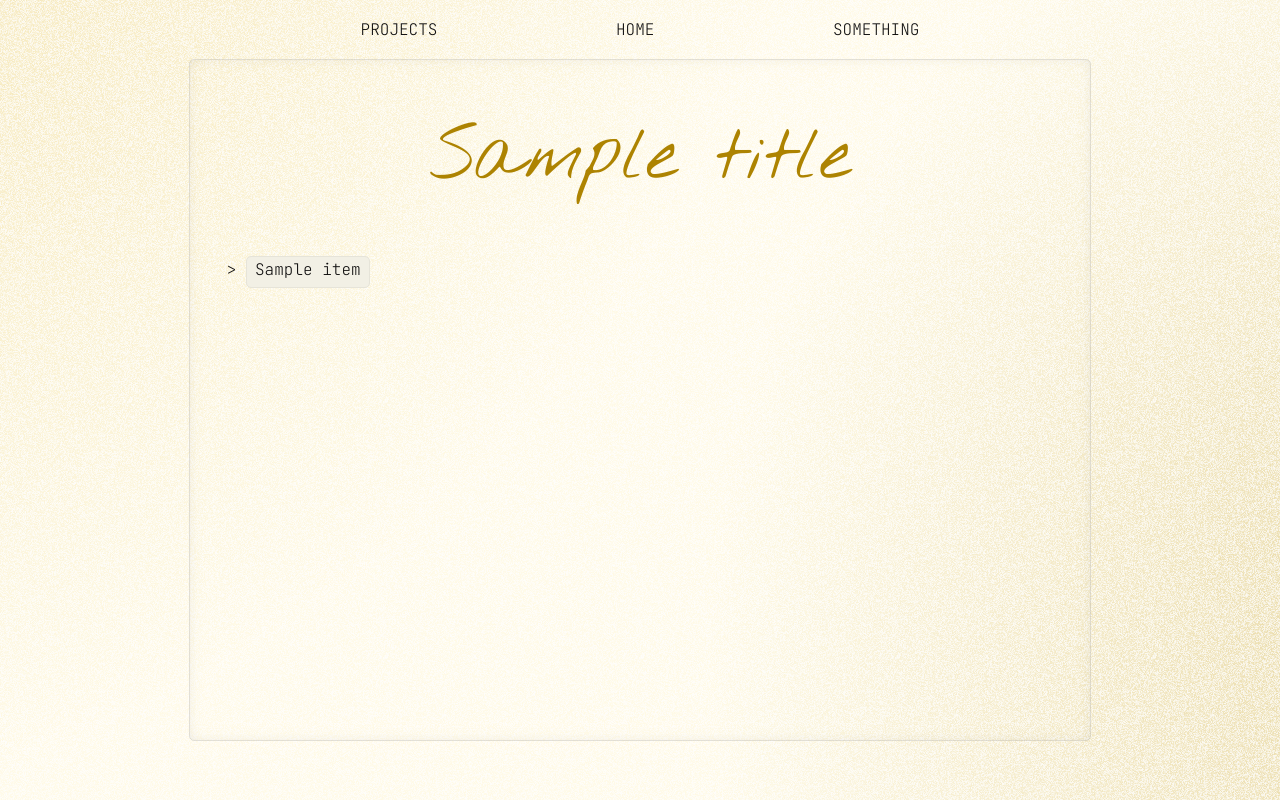
After one commit to Nanito111/nanologs, a Flask app: template api/templates/routes/index_of.html in a window 1280 px wide. The commit adds this page. Run offline with Flask 3, Linux system fonts and the light colour scheme; the template is opened without the code that fills it: most values are stand-ins (such as "Sample title", 1, 10 or a date in 2020).

Commit message:
feat: routes, style, reordering
- functional routes, now i can navigate to projects then to devlogs.
- style changes
  - new title font
  - change header's font
  - change some colors
- move devlogs to templates (this is maybe temporary stuff) because i
dont know how to render external templates/html

```diff
--- a/api/main.py
+++ b/api/main.py
@@ -1,24 +1,55 @@
-from flask import Flask, render_template
-from markupsafe import Markup
+from flask import Flask, render_template, url_for
+from api.utils import list_dirs_from_dir, list_files_from_dir
+from os.path import join
+
 
 app = Flask(__name__)
+app.debug = True
+DEVLOGS_DIR = join("api", "devlogs")
 
 
 @app.route("/")
 def home():
     # TODO: make proper home page
-    return render_template("routes/home.html")
+    return render_template(
+        "routes/home.html",
+        page_name="home",
+    )
 
 
-# TODO: make projects index
-
-# TODO: make devlogs index
+@app.route("/projects/")
+def projects_index():
+    projects = list_dirs_from_dir(DEVLOGS_DIR)
+    return render_template(
+        "routes/index_of.html",
+        items=projects,
+        title="My Projects",
+        page_name="projects",
+    )
 
 
-@app.route("/devlogs/")
-def devlog_read():
-    # TODO: read devlogs from directory passed as url-path argument
+@app.route("/projects/<project_name>/")
+def devlogs_index(project_name: str):
+    project_dir = join(DEVLOGS_DIR, project_name)
+    files = list_files_from_dir(project_dir)
+    project_name = project_name.replace("-", " ").title()
+
     return render_template(
-        "routes/devlog-read.html",
-        content=Markup("<h1>hello world</h1>"),
+        "routes/index_of.html",
+        items=files,
+        title=project_name,
+        page_name=project_name.lower(),
     )
+
+
+@app.route("/projects/<project_name>/<devlog_name>")
+def devlog_read(project_name: str, devlog_name: str):
+    devlog_file_path = join("devlogs", project_name, devlog_name + ".html")
+    devlog_index_path = url_for("devlogs_index", project_name=project_name)
+
+    return render_template(
+        devlog_file_path,
+        index_page=devlog_index_path,
+        project_name=project_name.replace("-", " ").lower(),
+        page_name=devlog_name.lower(),
+    )
--- a/api/static/style.css
+++ b/api/static/style.css
@@ -1,6 +1,7 @@
-@import url("https://fonts.googleapis.com/css2?family=Caveat:wght@400..700&display=swap");
 @import url("https://fonts.googleapis.com/css2?family=JetBrains+Mono:ital,wght@0,100..800;1,100..800&display=swap");
+@import url("https://fonts.googleapis.com/css2?family=Nothing+You+Could+Do&display=swap");
 
+/* colors from flexoki palette - https://stephango.com/flexoki */
 @media (prefers-color-scheme: light) {
   :root {
     --bg: rgb(255, 252, 240);
@@ -30,6 +31,11 @@
     --pu: rgb(94, 64, 157);
     --ma-2: rgb(206, 93, 151);
     --ma: rgb(160, 47, 111);
+
+    --accent: var(--ye);
+    --accent-2: var(--ye-2);
+    --oposite: var(--bl);
+    --oposite-2: var(--bl-2);
 
     --noise-constrast: 0.7;
   }
@@ -65,6 +71,11 @@
     --ma: rgb(206, 93, 151);
     --ma-2: rgb(160, 47, 111);
 
+    --accent: var(--pu);
+    --accent-2: var(--pu-2);
+    --oposite: var(--or);
+    --oposite-2: var(--or-2);
+
     --noise-constrast: 0.3;
   }
 }
@@ -72,9 +83,10 @@
 :root {
   background-color: var(--bg);
   font-family: "JetBrains Mono", monospace;
+  font-weight: 200;
   color: var(--tx);
   color-scheme: light dark;
-  scrollbar-color: var(--ye) transparent;
+  scrollbar-color: var(--accent) transparent;
   scrollbar-width: thin;
 }
 
@@ -84,9 +96,12 @@
 }
 
 h1 {
-  font-family: "Caveat", cursive;
+  /* font-family: "Caveat", cursive; */
+  font-family: "Nothing You Could Do", cursive;
   font-style: normal;
-  color: var(--ye);
+  font-weight: 400;
+  color: var(--accent);
+  text-align: center;
 
   font-size: calc(3rem + 2vw);
 
@@ -94,26 +109,33 @@ h1 {
     font-size: 5rem;
   }
 
-  text-align: center;
+  > small {
+    all: unset;
+    display: block;
+    font-family: "JetBrains Mono", monospace;
+    font-size: 1rem;
+    font-weight: 200;
+  }
 }
 
 h2 {
-  font-family: "Caveat", cursive;
   font-style: normal;
-  color: var(--ye);
+  font-weight: 400;
+  color: var(--accent);
 
-  font-size: calc(2rem + 1vw);
+  font-size: calc(1.4rem + 1vw);
 
   @media (min-width: 1920px) {
     font-size: 3rem;
   }
 
   margin: 1.5rem 0;
-  text-transform: capitalize;
+  margin-bottom: 0;
+  text-transform: lowercase;
 }
 
 #noise {
-  background-image: url("noisy-texture-256x256.png");
+  background-image: url("noisy-texture-256x256.webp");
   mix-blend-mode: overlay;
   position: absolute;
   max-width: unset;
@@ -125,8 +147,8 @@ h2 {
 }
 
 #gradient {
-  --gradient1-color: color-mix(in srgb, var(--ye-2), transparent 70%);
-  --gradient2-color: color-mix(in srgb, var(--ye), transparent 80%);
+  --gradient1-color: color-mix(in srgb, var(--accent-2), transparent 80%);
+  --gradient2-color: color-mix(in srgb, var(--accent), transparent 80%);
   background-image:
     radial-gradient(
       circle at -30% -50%,
@@ -153,7 +175,7 @@ body {
   justify-content: space-between;
   flex-direction: column;
   align-items: center;
-  height: 100vh;
+  height: 100dvh;
 
   margin: 0 1rem;
 }
@@ -183,7 +205,7 @@ header {
     &.current-page {
       color: var(--bg);
       font-weight: bold;
-      background-color: var(--ye);
+      background-color: var(--accent);
       pointer-events: none;
     }
 
@@ -206,7 +228,7 @@ header {
 main {
   --limit-color: color-mix(in srgb, var(--tx-3), transparent 60%);
   border: var(--limit-color) 1px solid;
-  box-shadow: 0 0px 15px 0px var(--limit-color) inset;
+  box-shadow: 0 0px 15px -5px var(--limit-color) inset;
   height: 87vh;
   overflow-y: scroll;
   overflow-x: hidden;
@@ -223,6 +245,58 @@ main {
 
   > div {
     padding: 0 1rem;
+  }
+  a {
+    color: var(--tx);
+    &:visited {
+      color: unset;
+      text-decoration: none;
+    }
+    &:hover {
+      text-shadow: var(--tx-3) 0 0 10px;
+      text-decoration: underline;
+    }
+  }
+
+  div.image {
+    display: flex;
+    justify-content: center;
+  }
+
+  img {
+    border-radius: 2px;
+    border: 1px var(--ui) solid;
+    box-shadow: var(--tx) 0 0 10px -5px;
+  }
+}
+
+ul.index_of {
+  list-style-type: "> ";
+  a {
+    transition-property: background-color, color, border-color, box-shadow;
+    transition-duration: 200ms;
+    transition-timing-function: ease;
+    transition-behavior: normal;
+
+    display: inline-block;
+    padding: 0 0.5rem;
+    height: 30px;
+
+    background-color: var(--bg-2);
+    border-radius: 5px;
+    border: 1px var(--ui) solid;
+    line-height: 1.6;
+    text-decoration: none;
+
+    &:hover {
+      /* color: var(--accent); */
+      border: 1px var(--accent) solid;
+      box-shadow: var(--ui-3) 0 0 10px -2px;
+    }
+    &:active {
+      background-color: var(--bg-1);
+      box-shadow: none;
+    }
   }
 }
 
@@ -268,9 +342,9 @@ index {
     }
 
     > a.current-section {
-      color: var(--ye);
+      color: var(--accent);
       opacity: 1;
-      text-shadow: var(--ye-2) 0 0 10px;
+      text-shadow: var(--accent-2) 0 0 10px;
     }
 
     scrollbar-color: transparent;
@@ -293,7 +367,7 @@ index {
     padding: 0 0.5rem;
     border-radius: 5px;
     background-color: var(--bg-2);
-    color: var(--ye);
+    color: var(--accent);
     border: 1px var(--ui) solid;
 
     height: 30px;
@@ -305,12 +379,12 @@ index {
 
     &:hover {
       cursor: pointer;
-      border: 1px var(--ye-2) solid;
-      box-shadow: var(--ye-2) 0 0 10px -2px;
+      border: 1px var(--accent) solid;
+      box-shadow: var(--ui-3) 0 0 10px -2px;
     }
 
     &:active {
-      box-shadow: var(--ye-2) 0 0 10px -5px;
+      box-shadow: var(--ui-3) 0 0 10px -5px;
     }
   }
 
--- a/api/templates/base.html
+++ b/api/templates/base.html
@@ -4,8 +4,10 @@
 <head>
   <meta charset="UTF-8">
   <meta name="viewport" content="width=device-width, initial-scale=1">
-  <title>nanologs - home</title>
+  <title>nanologs | {{page_name}}</title>
   <link href="{{ url_for('static', filename='style.css') }}" rel="stylesheet">
+  {% block head %}
+  {% endblock %}
 </head>
 
 <body>
@@ -19,9 +21,10 @@
       {% block content %}{% endblock %}
     </div>
   </main>
-  {% block index %}
-  <index></index>
-  {% endblock %}
+  <index>
+    {% block index %}
+    {% endblock %}
+  </index>
 </body>
 
 </html>
--- a/api/templates/header.html
+++ b/api/templates/header.html
@@ -1,5 +1,5 @@
 <header>
-  <a href="">projects</a>
-  <a href="#" class="current-page">home</a>
+  <a href="{{url_for('projects_index')}}">projects</a>
+  <a href="{{url_for('home')}}">home</a>
   <a href="">something</a>
 </header>
--- a/api/templates/page-controls.html
+++ b/api/templates/page-controls.html
@@ -7,7 +7,7 @@
     </svg>
     <span>introduction</span>
   </a>
-  <a href="#">logs</a>
+  <a href="{{ index_page }}">logs</a>
   <a href="#">
     <span>the process of this</span>
     <svg xmlns="http://www.w3.org/2000/svg" width="16" height="16" fill="currentColor" class="bi bi-caret-right-fill"
--- a/api/templates/routes/devlog-read.html
+++ b/api/templates/routes/devlog-read.html
@@ -3,7 +3,8 @@
 {% block content %}
 {% include 'page-controls.html' %}
 
-{{ content }}
+{% block devlog %}
+{% endblock  %}
 
 {% include 'page-controls.html' %}
 {% endblock %}
--- a/api/templates/routes/home.html
+++ b/api/templates/routes/home.html
@@ -35,6 +35,8 @@
 </p>
 <h2 id="some-stuff">some stuff</h2>
 <p>molestiae corporis expedita non enim iusto alias magni odio id</p>
+<h3 id="some-little-stuff">some-little-stuff</h3>
+<p>molestiae corporis expedita non enim iusto alias magni odio id</p>
 <h2 id="final-thoughts">final thoughts</h2>
 <p>Animi quas omnis sed. Aut voluptas exercitationem doloribus odit repudiandae. Nihil corrupti nobis quia enim
   eligendi placeat. Incidunt non est nostrum atque quisquam enim saepe adipisci. Sint provident quia corporis
--- /dev/null
+++ b/api/templates/routes/index_of.html
@@ -0,0 +1,11 @@
+{% extends 'base.html' %}
+
+{% block content %}
+<h1>{{ title }}</h1>
+
+<ul class="index_of">
+{% for item in items %}
+  <li><a href="{{ item }}">{{ item }}</a></li>
+{% endfor %}
+</ul>
+{% endblock %}
```
Also changed, not shown: api/templates/devlogs/open-home-design/1-introduction.html (renamed from api/devlogs/open-home-design/1-introduction.html, +11 -2 lines), api/templates/routes/projects.html (deleted, +0 -13 lines), api/utils.py (added, +16 -0 lines), api/static/noisy-texture-256x256.png (deleted), api/static/noisy-texture-256x256.webp (added).
